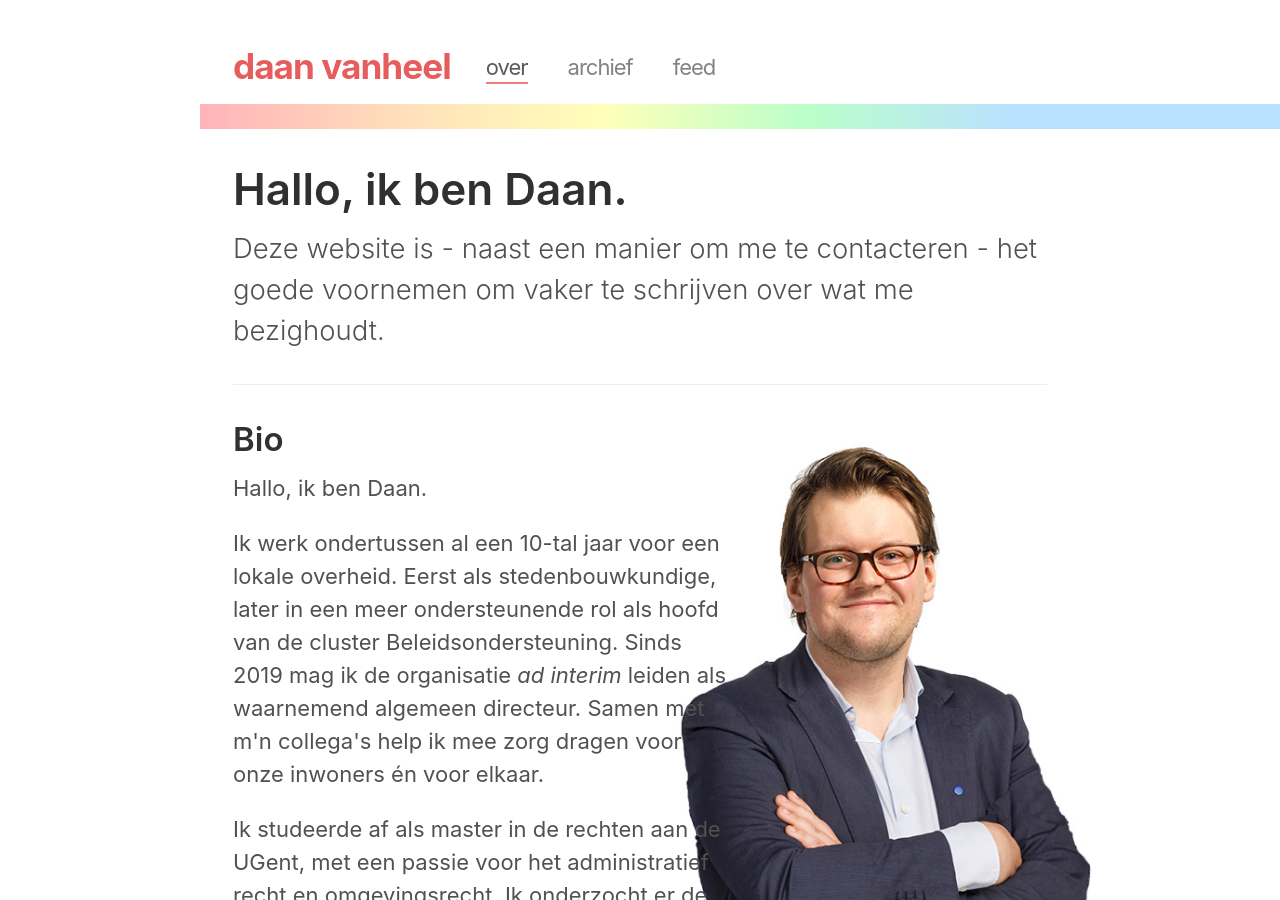
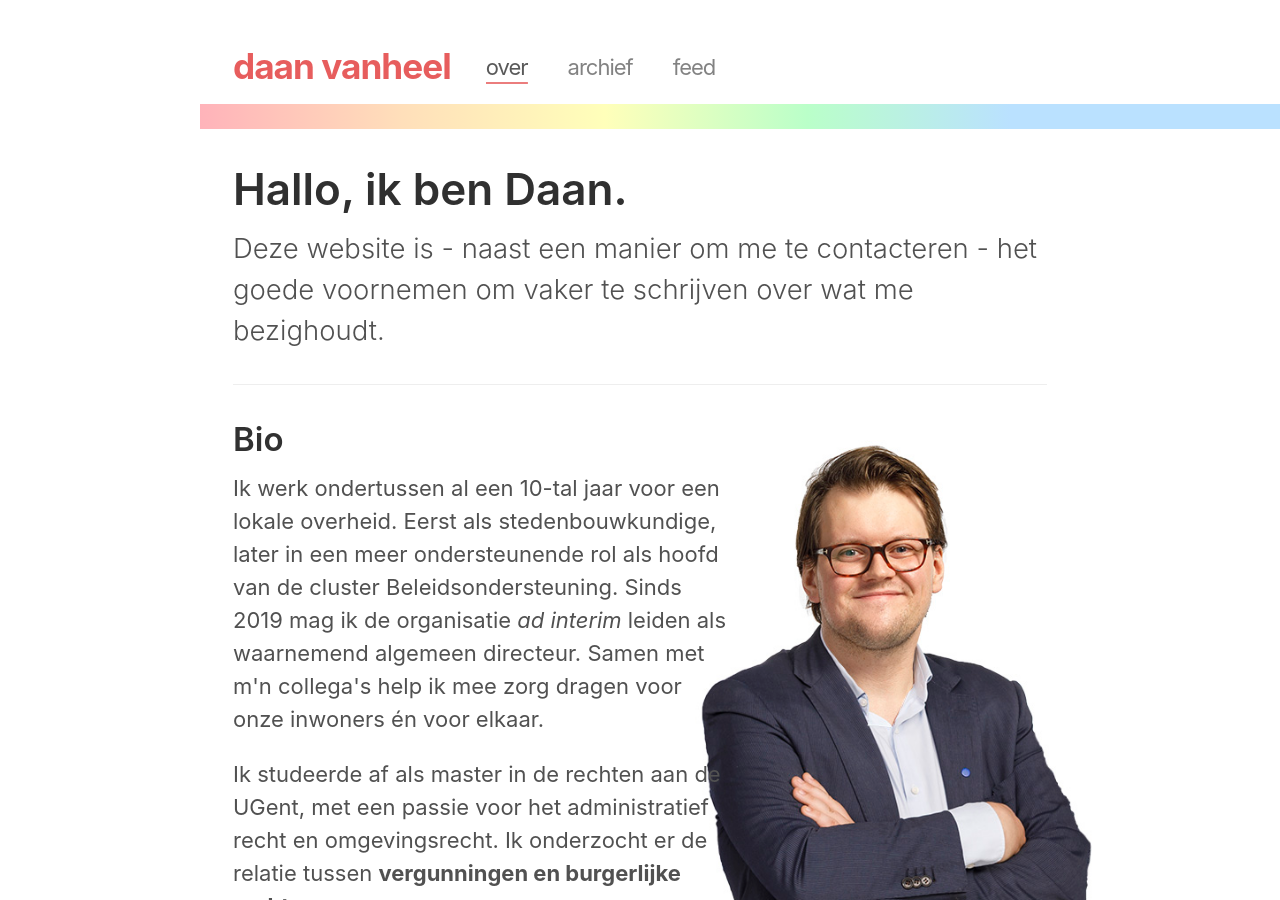
Before and after one commit to daanvanheel/daanvanheel.github.io, a Jekyll site: the page built from over.html, in a window 1280 px wide and 900 px high. Built offline with Jekyll 4.4.1, drawn with Linux system fonts in a browser that asks for light colours.

Commit message:
Update over.html

```diff
--- a/over.html
+++ b/over.html
@@ -10,8 +10,6 @@ title: Hallo,  ik ben Daan.
 <div class="infodaan">
 
   <h2 id="Bio">Bio</h2>
-
-  <p>Hallo, ik ben Daan. </p>
 
   <p>Ik werk ondertussen al een 10-tal jaar voor een lokale overheid. Eerst als stedenbouwkundige, later in een meer ondersteunende rol als hoofd van de cluster Beleidsondersteuning. Sinds 2019 mag ik de organisatie <em>ad interim</em> leiden als waarnemend algemeen directeur.
     Samen met m'n collega's help ik mee zorg dragen voor onze inwoners én voor elkaar.</p>
```
